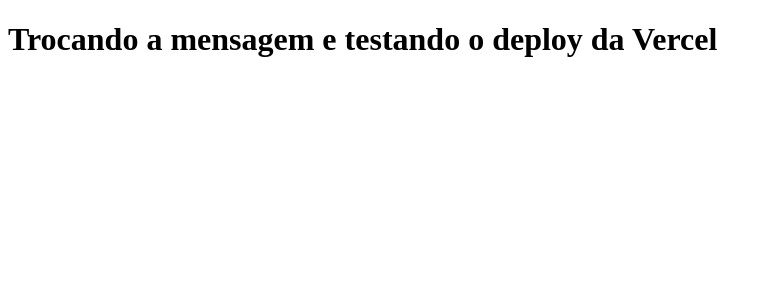
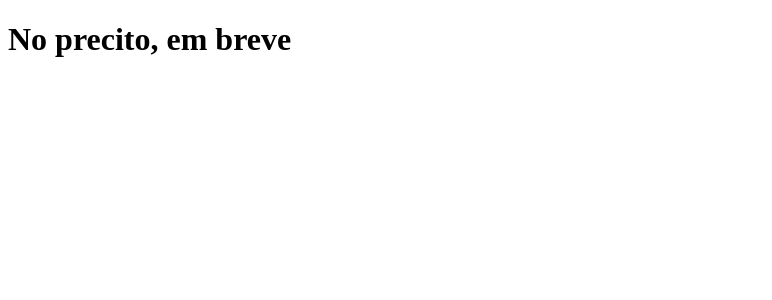
Before and after one commit to loadrp/curso-dev-aulas, a Next.js app: page / in a window 1280 px wide. Shown: the top 300 px of the page, without its empty margins (0-772 px from the left). Built offline with nearby package versions, Linux system fonts and the light colour scheme.

Commit message:
change inicial msg

```diff
--- a/pages/index.js
+++ b/pages/index.js
@@ -1,5 +1,5 @@
 function Home() {
-  return <h1>Trocando a mensagem e testando o deploy da Vercel</h1>;
+  return <h1>No precito, em breve</h1>;
 }
 
 export default Home;
```
